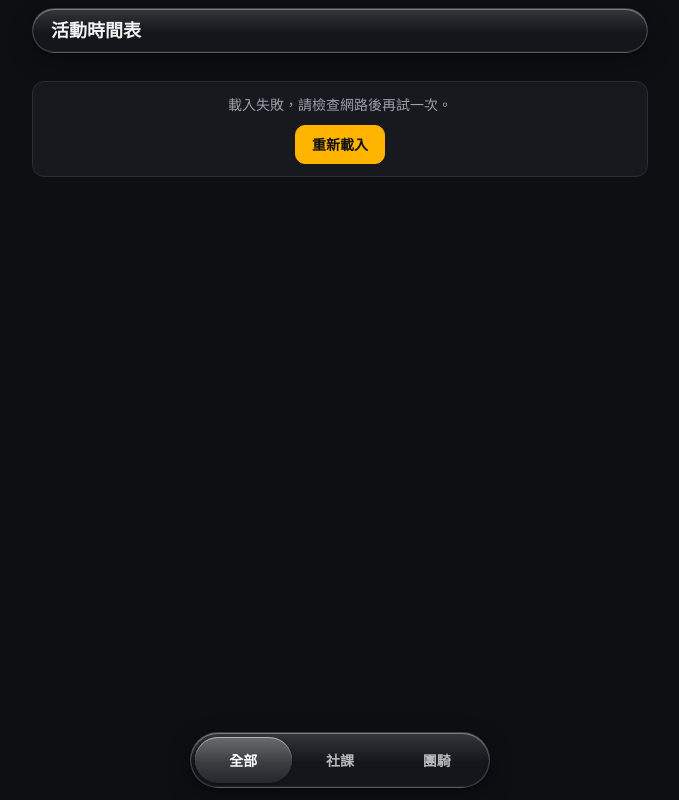
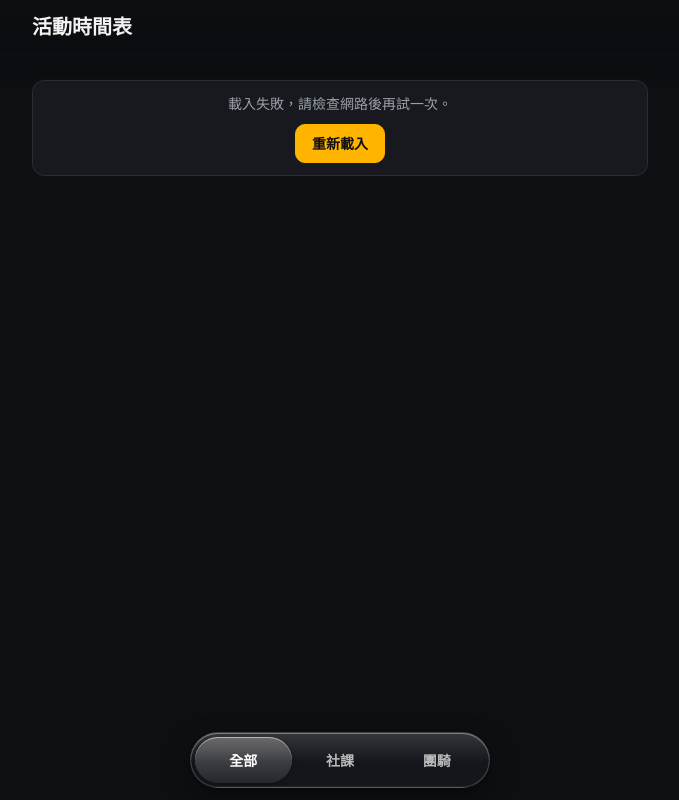
Before and after one commit to ncku-motor-club/member-card, a plain HTML site: page schedule.html in a window 1280 px wide. Shown: the whole page, without its empty margins (300-979 px from the left). Drawn offline with Linux system fonts and the light colour scheme; no server answers.

Commit message:
schedule page: remove jump button, iOS-style fading blur header, clip horizontal overflow on filter switch
Co-Authored-By: Claude Sonnet 5.5 <noreply@anthropic.com>

```diff
--- a/schedule.html
+++ b/schedule.html
@@ -21,30 +21,44 @@
     --spring: linear(0, 0.3 8%, 0.8 18%, 1.03 30%, 1.02 40%, 0.995 55%, 1);
   }
   * { box-sizing: border-box; -webkit-tap-highlight-color: transparent; }
-  html { scroll-padding-block: 96px calc(var(--nav-space) + 8px); }
+  /* 切換類型時列表會往旁邊平移，超出畫面的部分不能撐出橫向捲動桿：只在最外層（html）裁切。
+     不能放在 body——那會讓 body 變成捲動容器，上方標題列的 sticky 就失效；clip 不會建立捲動容器，舊瀏覽器退回 hidden（套在 html 上會交給視窗，一樣不影響 sticky） */
+  html { overflow-x: hidden; overflow-x: clip; scroll-padding-block: 84px calc(var(--nav-space) + 8px); }
   body { margin: 0; background: var(--bg); color: var(--text); font-family: system-ui, "PingFang TC", "Noto Sans TC", "Microsoft JhengHei", sans-serif; line-height: 1.5; }
   [hidden] { display: none !important; }
   :where(a, button, summary):focus-visible { outline: 2px solid var(--accent); outline-offset: 2px; }
 
   .wrap { max-inline-size: 640px; margin-inline: auto; padding-inline: 12px; }
 
-  /* 玻璃材質（和地圖頁同一套）：半透明底加模糊、內側高光、外側陰影。標題列與篩選列都有文字，所以用彈窗那一級（較不透明、模糊 3px） */
-  .bar, .glass {
+  /* 玻璃材質（和地圖頁同一套）：半透明底加模糊、內側高光、外側陰影。篩選列有文字、下面有卡片捲過，所以用彈窗那一級（較不透明、模糊 3px） */
+  .glass {
     --glass-a: .72;
     background: linear-gradient(180deg, rgba(255,255,255,.14), rgba(255,255,255,0) 55%), rgba(24, 26, 31, var(--glass-a));
     -webkit-backdrop-filter: blur(3px) saturate(180%); backdrop-filter: blur(3px) saturate(180%);
     border: 1px solid rgba(255,255,255,.18);
     box-shadow: inset 0 1px 0 rgba(255,255,255,.35), inset 0 -1px 0 rgba(255,255,255,.06), 0 8px 24px rgba(0,0,0,.35), 0 2px 6px rgba(0,0,0,.25);
   }
-  @supports not ((backdrop-filter: blur(1px)) or (-webkit-backdrop-filter: blur(1px))) { .bar, .glass { background: var(--panel); } }
-  @media (prefers-reduced-transparency: reduce) { .bar, .glass { background: var(--panel); -webkit-backdrop-filter: none; backdrop-filter: none; } }
+  @supports not ((backdrop-filter: blur(1px)) or (-webkit-backdrop-filter: blur(1px))) { .glass { background: var(--panel); } }
+  @media (prefers-reduced-transparency: reduce) { .glass { background: var(--panel); -webkit-backdrop-filter: none; backdrop-filter: none; } }
 
-  /* 浮在上方的標題列 */
-  .top { position: sticky; inset-block-start: 0; z-index: 10; padding-block-start: max(8px, env(safe-area-inset-top)); }
-  .bar { display: flex; align-items: center; justify-content: space-between; gap: 12px; padding: 8px 8px 8px 18px; border-radius: 999px; }
-  h1 { margin: 0; font-size: 18px; font-weight: 800; }
-  .jump { padding: 8px 14px; border-radius: 999px; border: 1px solid rgba(255,255,255,.3); background: rgba(255,255,255,.08); color: #fff; font: inherit; font-size: 13px; font-weight: 600; cursor: pointer; }
-  .jump:active { opacity: .6; }
+  /* 上方標題列：像 iOS 狀態列的毛玻璃漸層。整條滿版、沒有邊框與圓角；模糊和底色都由上往下漸漸淡出，
+     卡片從下面捲過去時會先變模糊、再慢慢清楚。兩層模糊（輕的較長、重的較短）疊出漸進的感覺；文字不在被遮罩的圖層裡，不會跟著淡掉 */
+  .top { position: sticky; inset-block-start: 0; z-index: 10; isolation: isolate; padding-block: max(12px, env(safe-area-inset-top)) 10px; }
+  .top::before, .top::after { content: ""; position: absolute; inset-inline: 0; inset-block-start: 0; z-index: -1; pointer-events: none; }
+  .top::before {
+    block-size: calc(100% + 30px);
+    background: linear-gradient(to bottom, rgba(14, 15, 18, .9), rgba(14, 15, 18, .55) 55%, rgba(14, 15, 18, 0));
+    -webkit-backdrop-filter: blur(3px) saturate(160%); backdrop-filter: blur(3px) saturate(160%);
+    -webkit-mask-image: linear-gradient(to bottom, #000 35%, transparent); mask-image: linear-gradient(to bottom, #000 35%, transparent);
+  }
+  .top::after {
+    block-size: 100%;
+    -webkit-backdrop-filter: blur(10px); backdrop-filter: blur(10px);
+    -webkit-mask-image: linear-gradient(to bottom, #000 25%, transparent); mask-image: linear-gradient(to bottom, #000 25%, transparent);
+  }
+  @supports not ((backdrop-filter: blur(1px)) or (-webkit-backdrop-filter: blur(1px))) { .top::before { background: linear-gradient(to bottom, var(--bg) 40%, transparent); } .top::after { display: none; } }
+  @media (prefers-reduced-transparency: reduce) { .top::before { -webkit-backdrop-filter: none; backdrop-filter: none; background: linear-gradient(to bottom, var(--bg) 40%, transparent); } .top::after { display: none; } }
+  h1 { margin: 0; font-size: 20px; font-weight: 800; }
 
   /* 浮動玻璃篩選列：和地圖頁的導覽列一樣，彈性滑動的指示膠囊 */
   nav { position: fixed; z-index: 1200; inset-inline: 0; inset-block-end: var(--nav-gap); display: flex; justify-content: center; pointer-events: none; }
@@ -63,8 +77,8 @@
     .glass button { transition: scale .2s; }
     .glass button:active { scale: .94; }
   }
-  @media (hover: hover) { .glass button:hover { color: #fff; } .jump:hover, .ico:hover { filter: brightness(1.15); } }
-  @media (forced-colors: active) { .bar, .glass { border: 1px solid CanvasText; background: Canvas; } .glass::before { border: 2px solid Highlight; background: none; box-shadow: none; } }
+  @media (hover: hover) { .glass button:hover { color: #fff; } .ico:hover { filter: brightness(1.15); } }
+  @media (forced-colors: active) { .glass { border: 1px solid CanvasText; background: Canvas; } .glass::before { border: 2px solid Highlight; background: none; box-shadow: none; } }
 
   main { padding-block: 12px calc(var(--nav-space) + 8px); }
   #note, #state { margin-block: 16px; padding: 12px 14px; border-radius: 12px; background: var(--panel); border: 1px solid var(--line); color: var(--muted); font-size: 14px; text-align: center; }
@@ -123,11 +137,8 @@
 </style>
 </head>
 <body>
-<header class="wrap top">
-  <div class="bar">
-    <h1>活動時間表</h1>
-    <button type="button" class="jump" id="jump" hidden>跳到下一場</button>
-  </div>
+<header class="top">
+  <div class="wrap"><h1>活動時間表</h1></div>
 </header>
 <main class="wrap">
   <div id="note" role="status" hidden></div>
@@ -253,7 +264,6 @@
       if (isNext) { if (!badge) { badge = el('span', { className: 'badge' }); node.prepend(badge); } badge.textContent = badgeText(e, now); }
       else badge?.remove();
     });
-    $('jump').hidden = !group.size;
   }
 
   function scrollToNext(smooth) {
@@ -306,7 +316,6 @@
     if (!reduceMotion()) $('list').animate([{ translate: dir * 36 + 'px 0', opacity: 0 }, { translate: '0 0', opacity: 1 }], { duration: 420, easing: 'cubic-bezier(.22, 1, .36, 1)' });
   }
   $('filters').addEventListener('click', (e) => { const b = e.target.closest('button[data-f]'); if (b) setFilter(b.dataset.f); });
-  $('jump').addEventListener('click', () => scrollToNext(true));
   setInterval(applyStates, 60e3);
   document.addEventListener('visibilitychange', () => { if (!document.hidden) applyStates(); }); // 切回來時立刻更新
 
```
